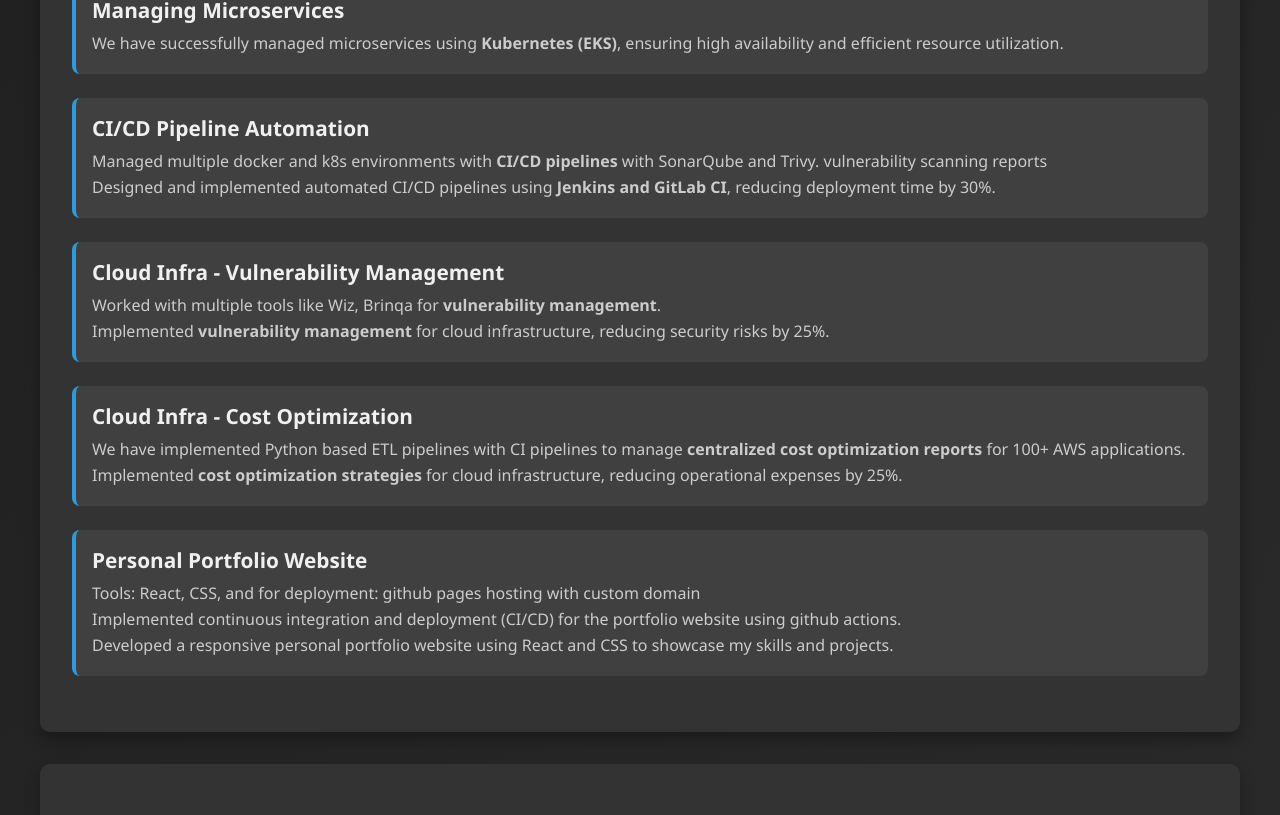
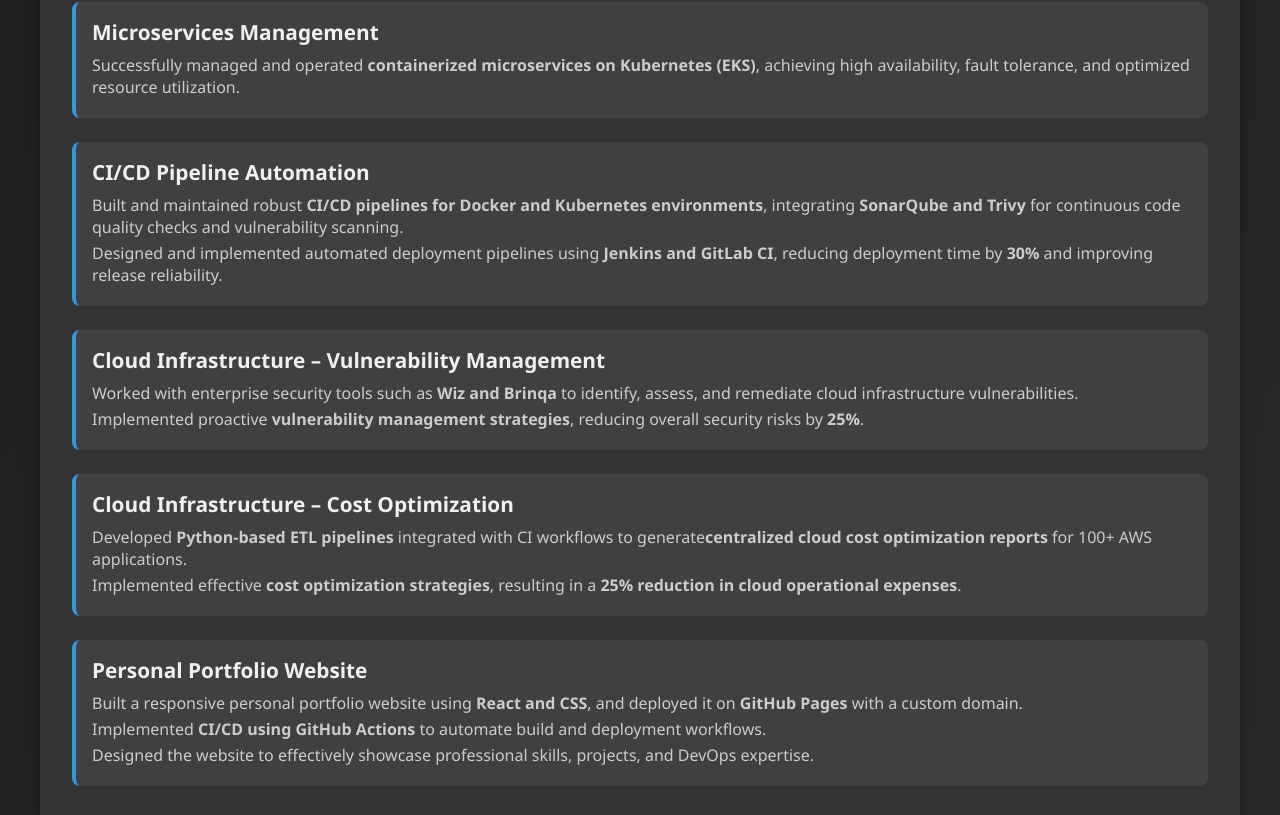
Before and after one commit to avinash-sharma-121/portfolio, a React (Create React App) app: page / in a window 1280 px wide. Shown: the part 1645-2460 px from the top of the page. Built offline with nearby package versions, Linux system fonts and the light colour scheme.

Commit message:
enhanced project section

```diff
--- a/src/components/Projects.js
+++ b/src/components/Projects.js
@@ -2,36 +2,73 @@
     return (
         <section id="projects">
             <h2>Projects</h2>
+
             <div className="project">
                 <h3>Cloud Infrastructure Management</h3>
-                <p>Managed <b>AWS infrastructure with Terraform</b>, ensuring scalable and secure environments for multiple applications.</p>
+                <p>
+                    Designed, deployed, and managed <b>AWS cloud infrastructure using Terraform</b>,
+                    ensuring scalable, secure, and highly available environments across multiple applications.
+                </p>
             </div>
+
             <div className="project">
-                <h3>Managing Microservices</h3>
-                <p>We have successfully managed microservices using <b>Kubernetes (EKS)</b>, ensuring high availability and efficient resource utilization.</p>
+                <h3>Microservices Management</h3>
+                <p>
+                    Successfully managed and operated <b>containerized microservices on Kubernetes (EKS)</b>,
+                    achieving high availability, fault tolerance, and optimized resource utilization.
+                </p>
             </div>
+
             <div className="project">
                 <h3>CI/CD Pipeline Automation</h3>
-                <p>Managed multiple docker and k8s environments with <b>CI/CD pipelines</b> with SonarQube and Trivy. vulnerability scanning reports</p>
-                <p>Designed and implemented automated CI/CD pipelines using <b>Jenkins and GitLab CI</b>, reducing deployment time by 30%.</p>
+                <p>
+                    Built and maintained robust <b>CI/CD pipelines for Docker and Kubernetes environments</b>,
+                    integrating <b>SonarQube and Trivy</b> for continuous code quality checks and vulnerability scanning.
+                </p>
+                <p>
+                    Designed and implemented automated deployment pipelines using <b>Jenkins and GitLab CI</b>,
+                    reducing deployment time by <b>30%</b> and improving release reliability.
+                </p>
             </div>
+
             <div className="project">
-                <h3>Cloud Infra - Vulnerability Management</h3>
-                <p>Worked with multiple tools like Wiz, Brinqa for <b>vulnerability management</b>.</p>
-                <p>Implemented <b>vulnerability management</b> for cloud infrastructure, reducing security risks by 25%.</p>
+                <h3>Cloud Infrastructure – Vulnerability Management</h3>
+                <p>
+                    Worked with enterprise security tools such as <b>Wiz and Brinqa</b> to identify,
+                    assess, and remediate cloud infrastructure vulnerabilities.
+                </p>
+                <p>
+                    Implemented proactive <b>vulnerability management strategies</b>,
+                    reducing overall security risks by <b>25%</b>.
+                </p>
             </div>
+
             <div className="project">
-                <h3>Cloud Infra - Cost Optimization</h3>
-                <p>We have implemented Python based ETL pipelines with CI pipelines to manage <b>centralized cost optimization reports</b> for 100+ AWS applications.</p>
-                <p>Implemented <b>cost optimization strategies</b> for cloud infrastructure, reducing operational expenses by 25%.</p>
+                <h3>Cloud Infrastructure – Cost Optimization</h3>
+                <p>
+                    Developed <b>Python-based ETL pipelines</b> integrated with CI workflows to generate
+                    <b>centralized cloud cost optimization reports</b> for 100+ AWS applications.
+                </p>
+                <p>
+                    Implemented effective <b>cost optimization strategies</b>,
+                    resulting in a <b>25% reduction in cloud operational expenses</b>.
+                </p>
             </div>
+
             <div className="project">
                 <h3>Personal Portfolio Website</h3>
-                <p>Tools: React, CSS, and for deployment: github pages hosting with custom domain</p>
-                <p>Implemented continuous integration and deployment (CI/CD) for the portfolio website using github actions.</p>
-                <p>Developed a responsive personal portfolio website using React and CSS to showcase my skills and projects.</p>
+                <p>
+                    Built a responsive personal portfolio website using <b>React and CSS</b>,
+                    and deployed it on <b>GitHub Pages</b> with a custom domain.
+                </p>
+                <p>
+                    Implemented <b>CI/CD using GitHub Actions</b> to automate build and deployment workflows.
+                </p>
+                <p>
+                    Designed the website to effectively showcase professional skills, projects,
+                    and DevOps expertise.
+                </p>
             </div>
-
 
         </section>
     )
```
